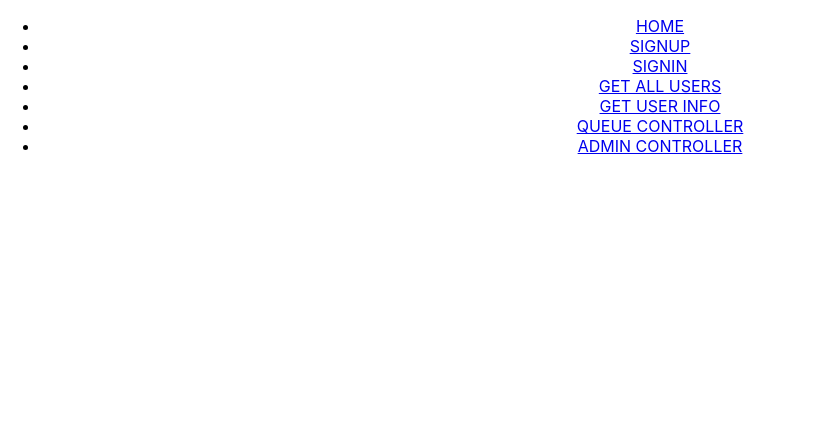
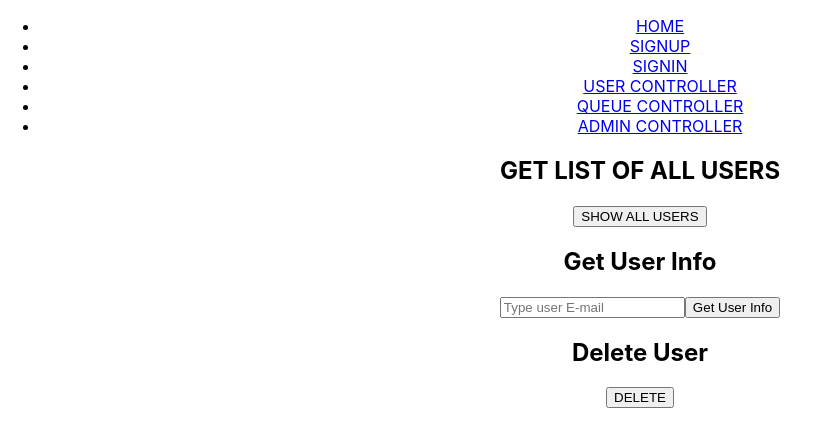
Before and after one commit to DmiE/queuing-system, a React (Create React App) app in the folder frontend/mgr-frontend/: page /usercontroller in a window 1280 px wide. Shown: the top 446 px of the page, without its empty margins (0-820 px from the left). Built offline with nearby package versions, Linux system fonts and the light colour scheme.

Commit message:
change application structure - add userController and add new component - deleteUser

```diff
--- a/frontend/mgr-frontend/src/components/navBar/navBar.js
+++ b/frontend/mgr-frontend/src/components/navBar/navBar.js
@@ -9,8 +9,7 @@ const navBar = () => {
                     <li><Link to="/">HOME</Link></li>
                     <li><Link to="/signup">SIGNUP</Link></li>
                     <li><Link to="/signin">SIGNIN</Link></li>
-                    <li><Link to="/getallusers">GET ALL USERS</Link></li>
-                    <li><Link to="/getuserinfo">GET USER INFO</Link></li>
+                    <li><Link to="/usercontroller">USER CONTROLLER</Link></li>
                     <li><Link to="/queuecontroller">QUEUE CONTROLLER</Link></li>
                     <li><Link to="/admincontroller">ADMIN CONTROLLER</Link></li>
                 </ul>
--- a/frontend/mgr-frontend/src/containers/Main/Main.js
+++ b/frontend/mgr-frontend/src/containers/Main/Main.js
@@ -3,8 +3,7 @@ import { Route } from 'react-router-dom';
 
 import SignUp from '../SignUp/SignUp';
 import SignIn from '../SignIn/SignIn';
-import GetAllUsers from '../getAllUsers/GetAllUsers';
-import GetUser from '../getUser/GetUser';
+import UserController from '../userController/userController';
 import QueueController from '../queueController/QueueController';
 import AdminController from '../adminController/adminController';
 
@@ -14,8 +13,7 @@ class Main extends Component {
             <section>
                 <Route path="/signup" exact component={SignUp}/>
                 <Route path="/signin" exact component={SignIn}/>
-                <Route path="/getallusers" exact component={GetAllUsers}/>
-                <Route path="/getuserinfo" exact component={GetUser}/>
+                <Route path="/usercontroller" exact component={UserController}/>
                 <Route path="/queuecontroller" exact component={QueueController}/>
                 <Route path="/admincontroller" exact component={AdminController}/>
             </section>
--- /dev/null
+++ b/frontend/mgr-frontend/src/containers/userController/deleteUser/deleteUser.js
@@ -0,0 +1,22 @@
+import React from 'react';
+import axios from 'axios';
+
+
+const deleteUserHandler = (props) => {
+
+    axios.delete('http://' + props.ipAddress + ':5000/api/users', { headers: { Authorization: props.token } })
+        .then(response => {
+            console.log(response)
+        })
+}
+
+const deleteUser = (props) => {
+    return (
+        <div>
+            <h2>Delete User</h2>
+            <button onClick={() => deleteUserHandler(props)}>DELETE</button>
+        </div>
+    )
+}
+
+export default deleteUser;
--- a/frontend/mgr-frontend/src/containers/getAllUsers/GetAllUsers.js
+++ b/frontend/mgr-frontend/src/containers/userController/getAllUsers/GetAllUsers.js
@@ -1,6 +1,5 @@
 import React, { Component } from 'react';
 import axios from 'axios';
-import { connect } from 'react-redux';
 
 class GetAllUsers extends Component {
     state = {
@@ -9,7 +8,7 @@ class GetAllUsers extends Component {
 
     getUsers = () => {
         // axios.get('http://192.168.0.25:5000/api/user/getAll', { headers: { Authorization: this.props.authorizationToken } })
-        axios.get('http://' + this.props.ipAddr + ':5000/api/users', { headers: { Authorization: this.props.authorizationToken } })
+        axios.get('http://' + this.props.ipAddress + ':5000/api/users', { headers: { Authorization: this.props.token } })
             .then((response) => {
                 const newUsers = response.data.users
                 console.log(newUsers)
@@ -20,7 +19,7 @@ class GetAllUsers extends Component {
     render() {
         return (
             <div>
-                <h1>GET USERS</h1>
+                <h1>GET LIST OF ALL USERS</h1>
                 <button onClick={this.getUsers}>SHOW ALL USERS</button>
                 {this.state.users.map(user => (
                     <h1 key={user.id}>first name: {user.firstName} last name: {user.lastName}</h1>
@@ -30,13 +29,4 @@ class GetAllUsers extends Component {
     }
 }
 
-
-
-const mapStateToProps = state => {
-    return {
-        authorizationToken: state.authToken,
-        ipAddr: state.ipAddr
-    };
-};
-
-export default connect(mapStateToProps)(GetAllUsers);
+export default GetAllUsers;
--- a/frontend/mgr-frontend/src/containers/getUser/GetUser.js
+++ b/frontend/mgr-frontend/src/containers/userController/getUser/GetUser.js
@@ -1,5 +1,4 @@
 import React, { Component } from 'react';
-import { connect } from 'react-redux';
 import axios from 'axios';
 
 class getUser extends Component {
@@ -17,7 +16,7 @@ class getUser extends Component {
 
     getUserHandler = (event) => {
         event.preventDefault();
-        axios.get('http://' + this.props.ipAddr + ':5000/api/users/' + this.state.email, { headers: { Authorization: this.props.authorizationToken } })
+        axios.get('http://' + this.props.ipAddress + ':5000/api/users/' + this.state.email, { headers: { Authorization: this.props.token } })
             .then((response) => {
                 const newUser = {...this.state.user}
                 newUser.email = response.data.email
@@ -48,13 +47,4 @@ class getUser extends Component {
     }
 }
 
-
-
-const mapStateToProps = state => {
-    return {
-        authorizationToken: state.authToken,
-        ipAddr: state.ipAddr
-    };
-};
-
-export default connect(mapStateToProps)(getUser);
+export default getUser;
--- /dev/null
+++ b/frontend/mgr-frontend/src/containers/userController/userController.js
@@ -0,0 +1,27 @@
+import React, { Component } from 'react';
+import { connect } from 'react-redux';
+
+import GetAllUsers from './getAllUsers/GetAllUsers';
+import DeleteUser from './deleteUser/deleteUser';
+import GetUser from './getUser/GetUser';
+
+class UserController extends Component {
+    render() {
+        return (
+            <div>
+                <GetAllUsers ipAddress={this.props.ipAddr} token={this.props.authorizationToken}/>
+                <GetUser ipAddress={this.props.ipAddr} token={this.props.authorizationToken}/>
+                <DeleteUser ipAddress={this.props.ipAddr} token={this.props.authorizationToken}/>
+            </div>
+        )
+    }
+}
+
+const mapStateToProps = state => {
+    return {
+        authorizationToken: state.authToken,
+        ipAddr: state.ipAddr
+    };
+};
+
+export default connect(mapStateToProps)(UserController);
```
